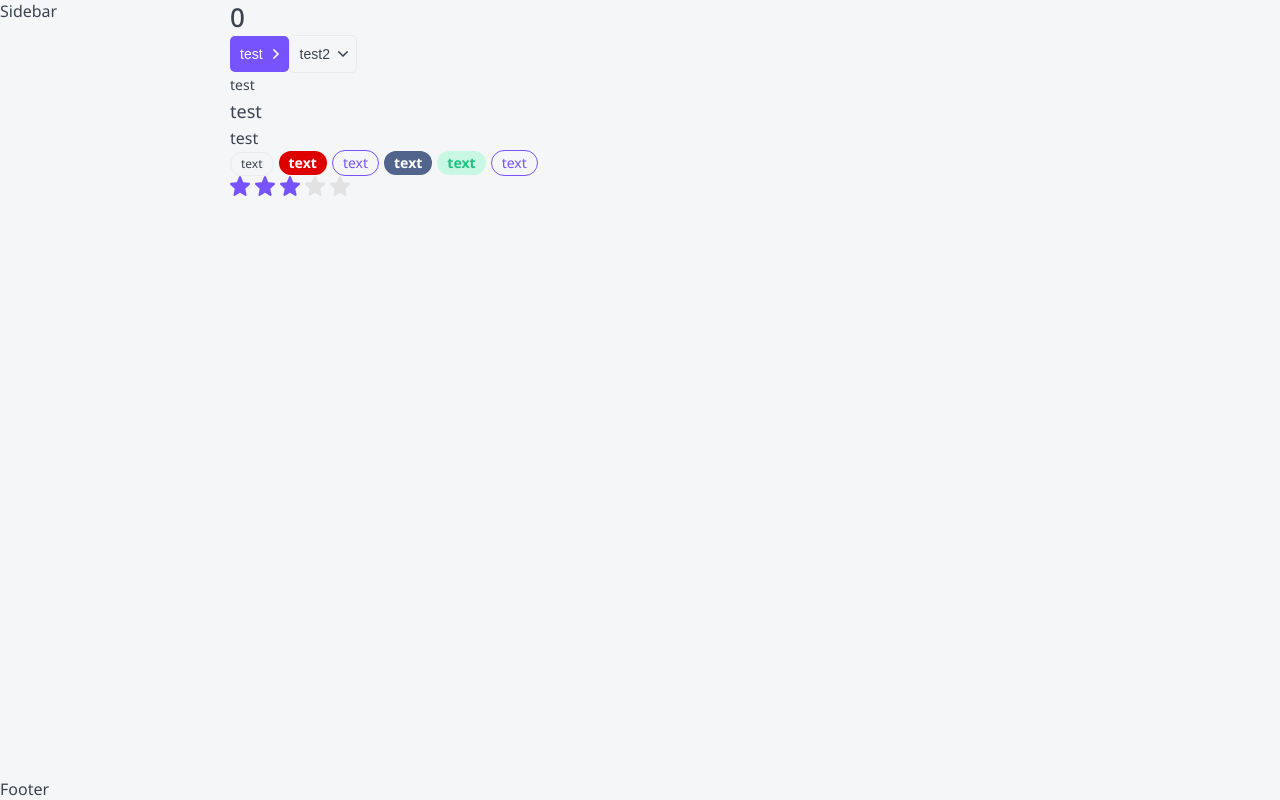
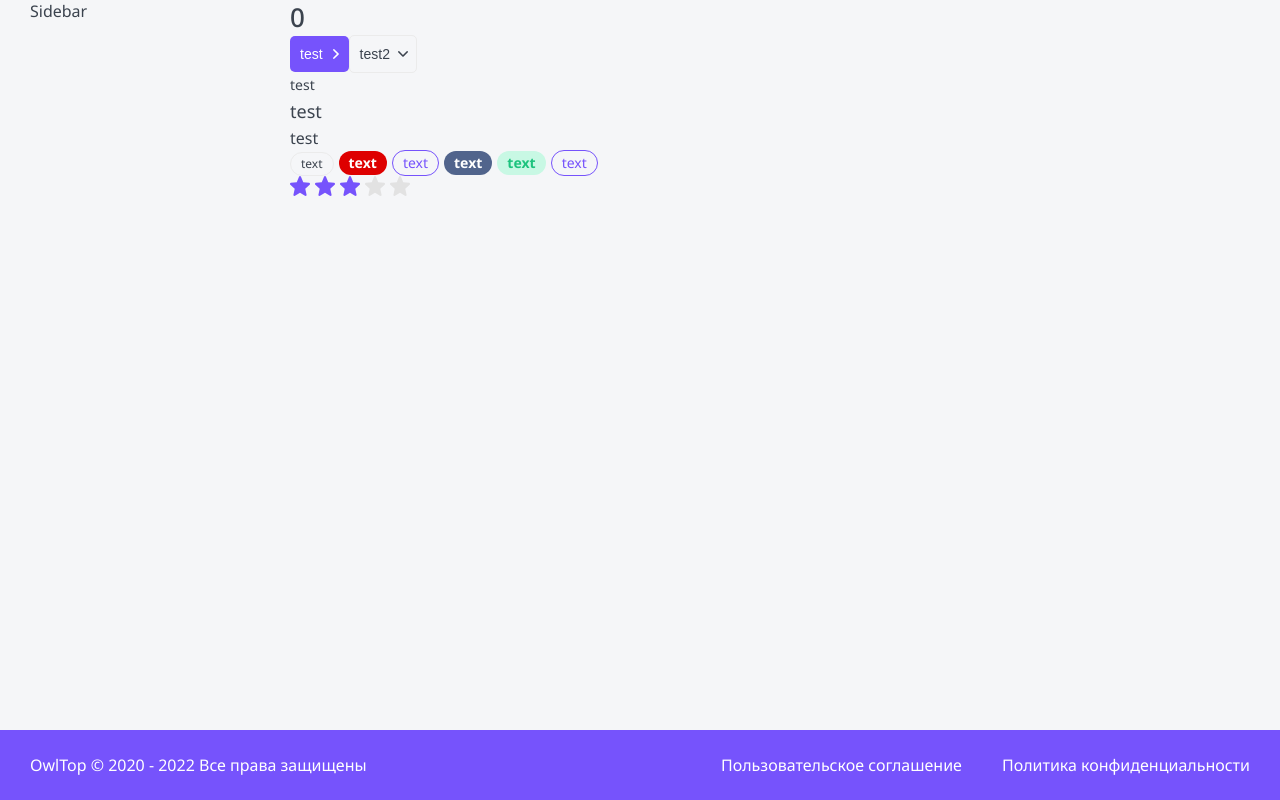
Before and after one commit to suxrobshukurov/next-js-top-app, a Next.js app: page / in a window 1280 px wide. Built offline with nearby package versions, Linux system fonts and the light colour scheme.

Commit message:
added style for footer

```diff
--- a/layout/Footer/Footer.module.css
+++ b/layout/Footer/Footer.module.css
@@ -0,0 +1,23 @@
+.footer {
+	display: grid;
+
+	padding: 25px 30px;
+
+	color: var(--white);
+	background: var(--primary);
+
+	font-size: 16px;
+	line-height: 20px;
+	gap: 10px 40px;
+	grid-template-columns: 1fr auto auto;
+}
+
+.footer a:hover {
+	color: var(--gray-light);
+}
+
+@media (max-width: 765px) {
+	.footer {
+		grid-template-columns: 1fr;
+	}
+}
--- a/layout/Footer/Footer.tsx
+++ b/layout/Footer/Footer.tsx
@@ -1,11 +1,15 @@
 import React from "react";
+import cn from "classnames";
 import { FooterProps } from "./Footer.props";
 import styles from './Footer.module.css';
+import { format } from "date-fns";
 
-export const Footer = ({...props}: FooterProps): JSX.Element  =>{
+export const Footer = ({ className, ...props}: FooterProps): JSX.Element  =>{
   return(
-    <div {...props}>
-      Footer
-    </div>
+    <footer {...props} className={cn(className, styles.footer)}>
+      <div> OwlTop © 2020 - {format(new Date(), 'yyyy')} Все права защищены </div>
+      <a href="#" target='_blank'>Пользовательское соглашение</a>
+      <a href="#" target='_blank'>Политика конфиденциальности</a>
+    </footer>
   )
 }
--- a/layout/Layout.module.css
+++ b/layout/Layout.module.css
@@ -2,6 +2,7 @@
 	display: grid;
 	grid-template-columns: auto 230px minmax(320px, 1200px) auto;
 	grid-template-rows: auto 1fr auto;
+	gap: 0 30px;
 
 	min-height: 100vh;
 	grid-template-areas:
--- a/package.json
+++ b/package.json
@@ -9,6 +9,7 @@
     "stylelint": "stylelint \"**/*.css\" --fix"
   },
   "dependencies": {
+    "date-fns": "^2.29.1",
     "next": "12.1.6",
     "react": "18.2.0",
     "react-dom": "18.2.0"
```
Also changed, not shown: 1 other file (tests, documents, lock files or other folders).
